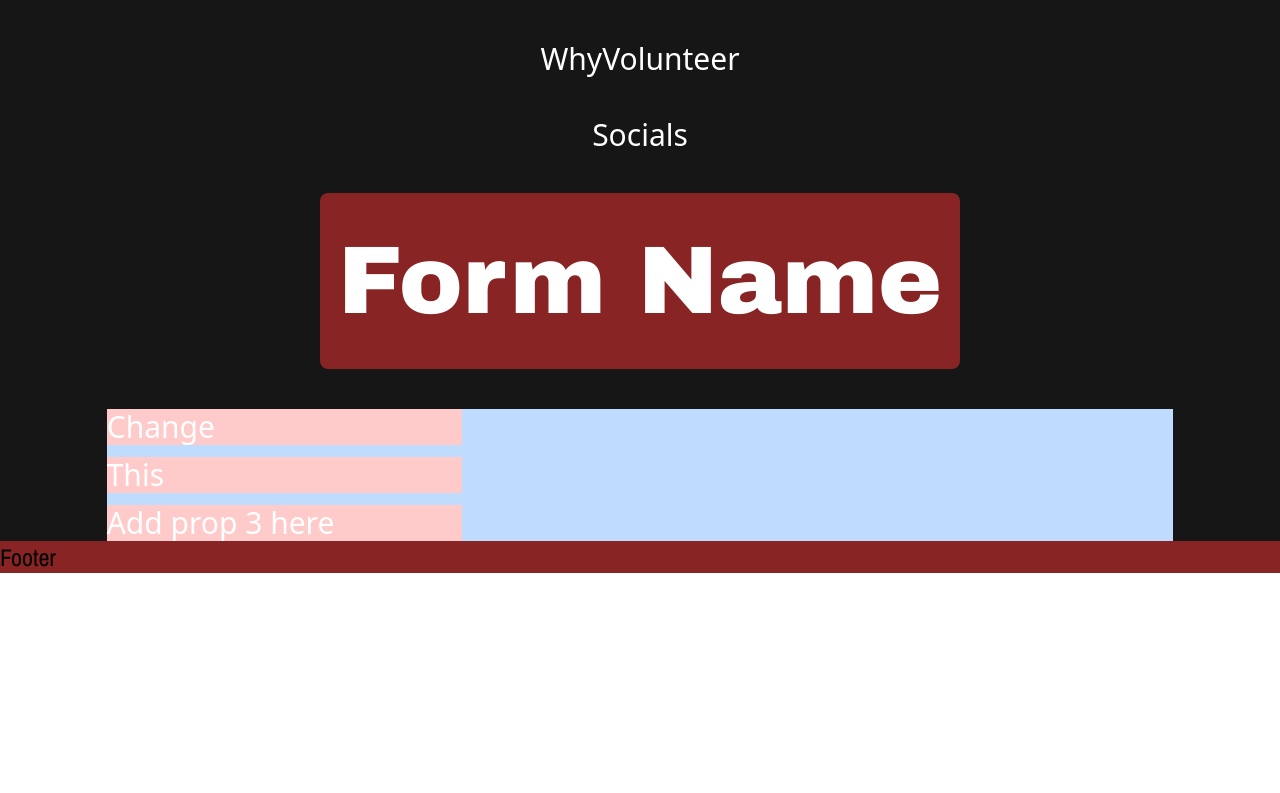
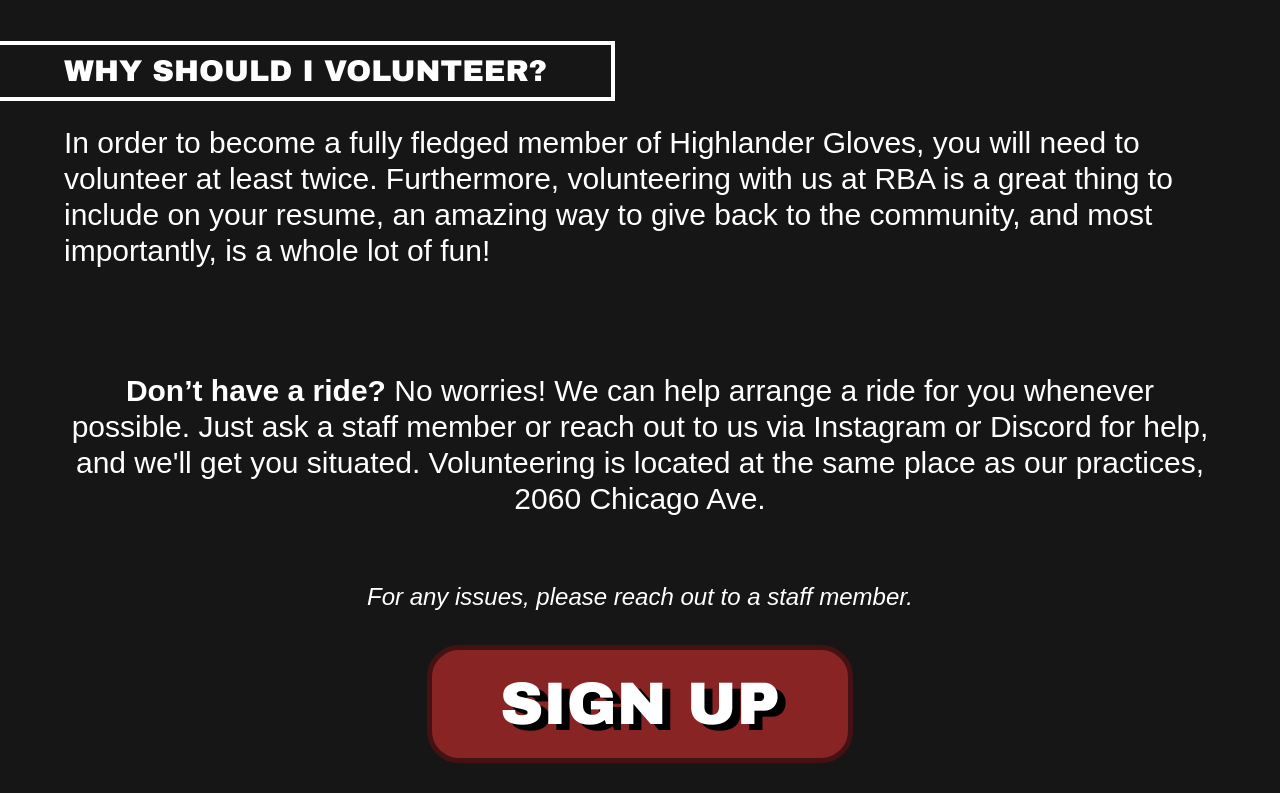
Before and after one commit to acm-ucr/highlander-gloves-website, a Next.js app: page / in a window 1280 px wide. Shown: the part 967-1760 px from the top of the page. Before the commit the page ends 1540 px from the top, so only its background shows below. Built offline with nearby package versions, Linux system fonts and the light colour scheme; a web font is replaced by a local one.

Commit message:
added Why Volunteer Section

```diff
--- a/src/components/Button.tsx
+++ b/src/components/Button.tsx
@@ -5,9 +5,9 @@
   return (
     <Link
       href={props.link}
-      className="box-border flex w-1/6 items-center justify-center rounded-full border-[5px] border-hlg-red-300 bg-hlg-red-200 py-2 font-archivo-black text-3xl"
+      className="box-border flex w-2/6 items-center justify-center rounded-[2rem] border-[5px] border-hlg-red-300 bg-hlg-red-200 px-52 py-6 font-archivo-black text-6xl"
     >
-      <div className="relative inline-block">
+      <div className="relative inline-block whitespace-nowrap">
         <span className="absolute left-2 top-1.5 text-black opacity-100">
           {props.txt}
         </span>
--- a/src/components/home/WhyVolunteer.tsx
+++ b/src/components/home/WhyVolunteer.tsx
@@ -1,7 +1,39 @@
+import Header from "@/components/Header";
+import Button from "@/components/Button";
+
 const WhyVolunteer = () => {
   return (
-    <div className="flex w-full flex-col items-center justify-center text-3xl">
-      WhyVolunteer
+    <div className="flex w-full flex-col items-start justify-start">
+      <div className="flex w-full justify-start">
+        <Header position="left" title="WHY SHOULD I VOLUNTEER?" />
+      </div>
+
+      <div className="mx-auto mt-6 w-full max-w-6xl text-left font-anek-telegu text-3xl">
+        <p className="mb-20">
+          In order to become a fully fledged member of Highlander Gloves, you
+          will need to volunteer at least twice. Furthermore, volunteering with
+          us at RBA is a great thing to include on your resume, an amazing way
+          to give back to the community, and most importantly, is a whole lot of
+          fun!
+        </p>
+      </div>
+
+      <div className="mx-auto mt-6 w-full max-w-6xl text-center font-anek-telegu text-3xl">
+        <p className="mb-16 text-center">
+          <b>Don’t have a ride?</b> No worries! We can help arrange a ride for
+          you whenever possible. Just ask a staff member or reach out to us via
+          Instagram or Discord for help, and we'll get you situated.
+          Volunteering is located at the same place as our practices, 2060
+          Chicago Ave.
+        </p>
+        <p className="mb-6 text-center text-2xl italic">
+          For any issues, please reach out to a staff member.
+        </p>
+
+        <div className="mt-8 flex w-full justify-center">
+          <Button txt="SIGN UP" link="/signup" />
+        </div>
+      </div>
     </div>
   );
 };
```
